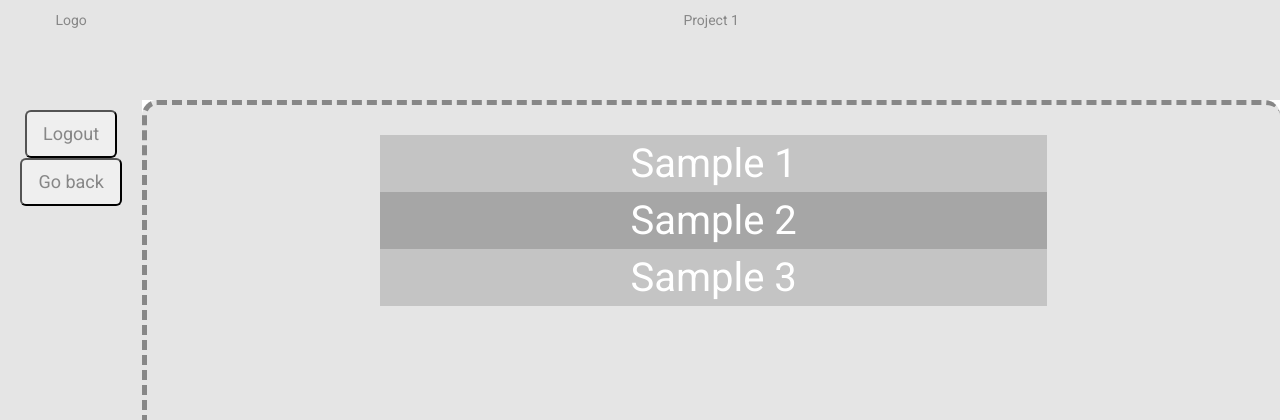
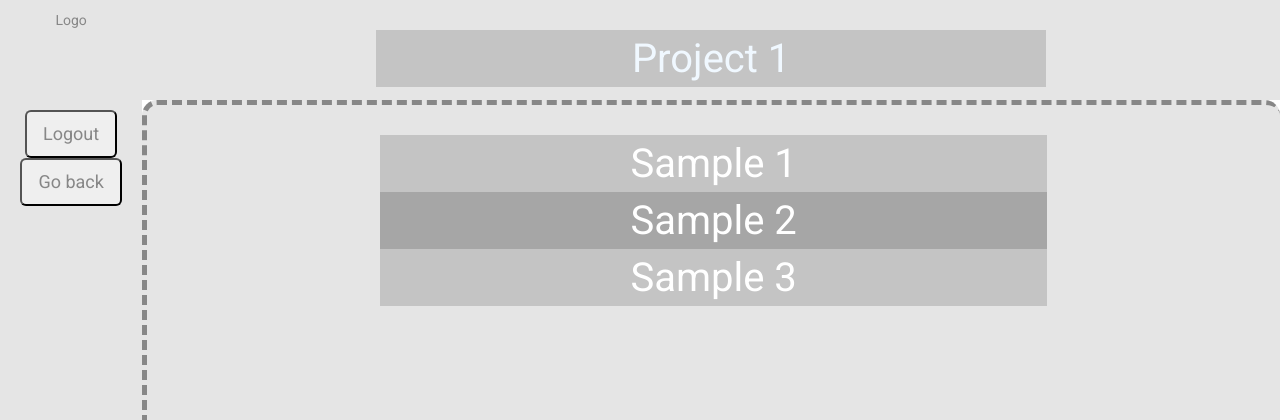
Before and after one commit to christoferkoshevnikov/bsg_db, a Django app: template data_db/templates/data_db/detail.html in a window 1280 px wide. Shown: the top 420 px of the page. Run offline with Django 3.2, Linux system fonts and the light colour scheme; the template is opened without the code that fills it: values that come from a table or form of the project are taken from there, others are empty; data comes from the database, SQL or seed files in the repository; tables that the repository leaves empty hold one stand-in row (values such as "Sample post"); some libraries are stand-ins or nearby versions.

Commit message:
Changes on Style of Detailview

```diff
--- a/data_db/static/css/styles.css
+++ b/data_db/static/css/styles.css
@@ -155,6 +155,11 @@ main{
     font-size: 40px !important;
     color: #fff;
   }
+  .project-boxtwo{
+    text-align: center;
+    font-size: 40px !important;
+    color: aliceblue;
+  }
 
   tr:nth-child(odd){
     background-color: #c4c4c4;
--- a/data_db/templates/data_db/detail.html
+++ b/data_db/templates/data_db/detail.html
@@ -8,7 +8,19 @@
         Logo
     </div>
     <div class="cell cell-6" style="text-size : 40px">
-        {{ project }}
+
+
+                    <table>
+                        <tr style="width:50%">
+                            <td style="width:100%">
+                                <div class="project-boxtwo" style="width:100%">
+
+                                    {{ project }}
+
+                                </div>
+                            </td>
+                        </tr>
+                    </table>
     </div>
     <div class="cell cell-7">
         <a href="{% url 'data_db:logout' %}">
--- a/data_db/views.py
+++ b/data_db/views.py
@@ -33,6 +33,7 @@ def register(request):
         form = UserRegisterForm()
     return render(request, 'data_db/register.html', {'form':form})
 
+@login_required
 def project_detail(request, slug):
     if request.method == 'GET':
         project = Project.objects.get(slug=slug)
@@ -46,8 +47,6 @@ def project_detail(request, slug):
     elif request.method == 'DELETE':
         return HttpResponse("delete view")
 
-
-"""
 @login_required
 def project_create_view(request):
     form = ProjectModelForm(request.POST or None)
@@ -60,7 +59,7 @@ def project_create_view(request):
     template_name = 'Projects/add_project.html'
     context = {'form': form}
     return render(request, template_name, context)
-"""
+
 """
     def get(self, request, *args, **kwargs):
         model = Project
```
